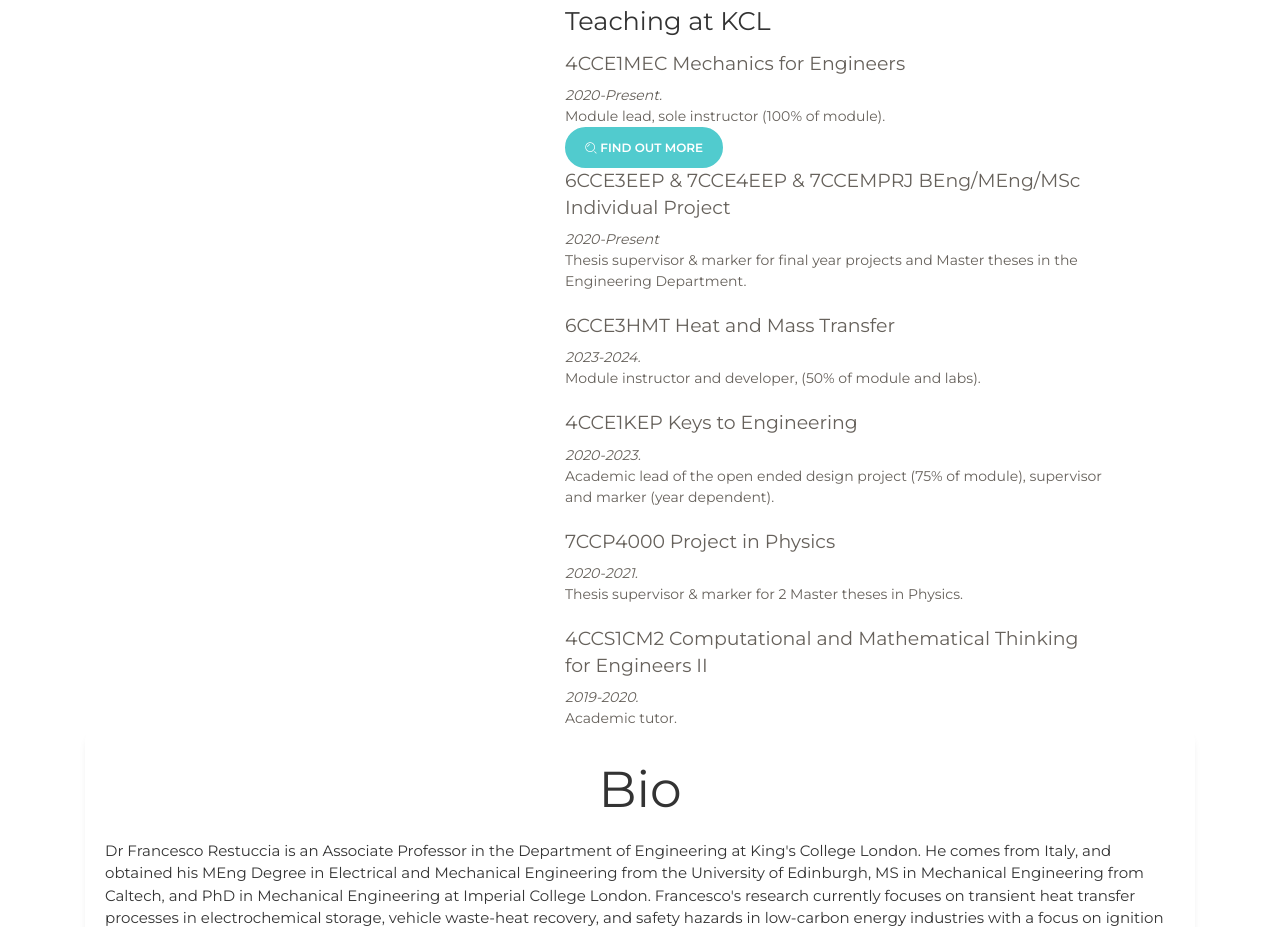
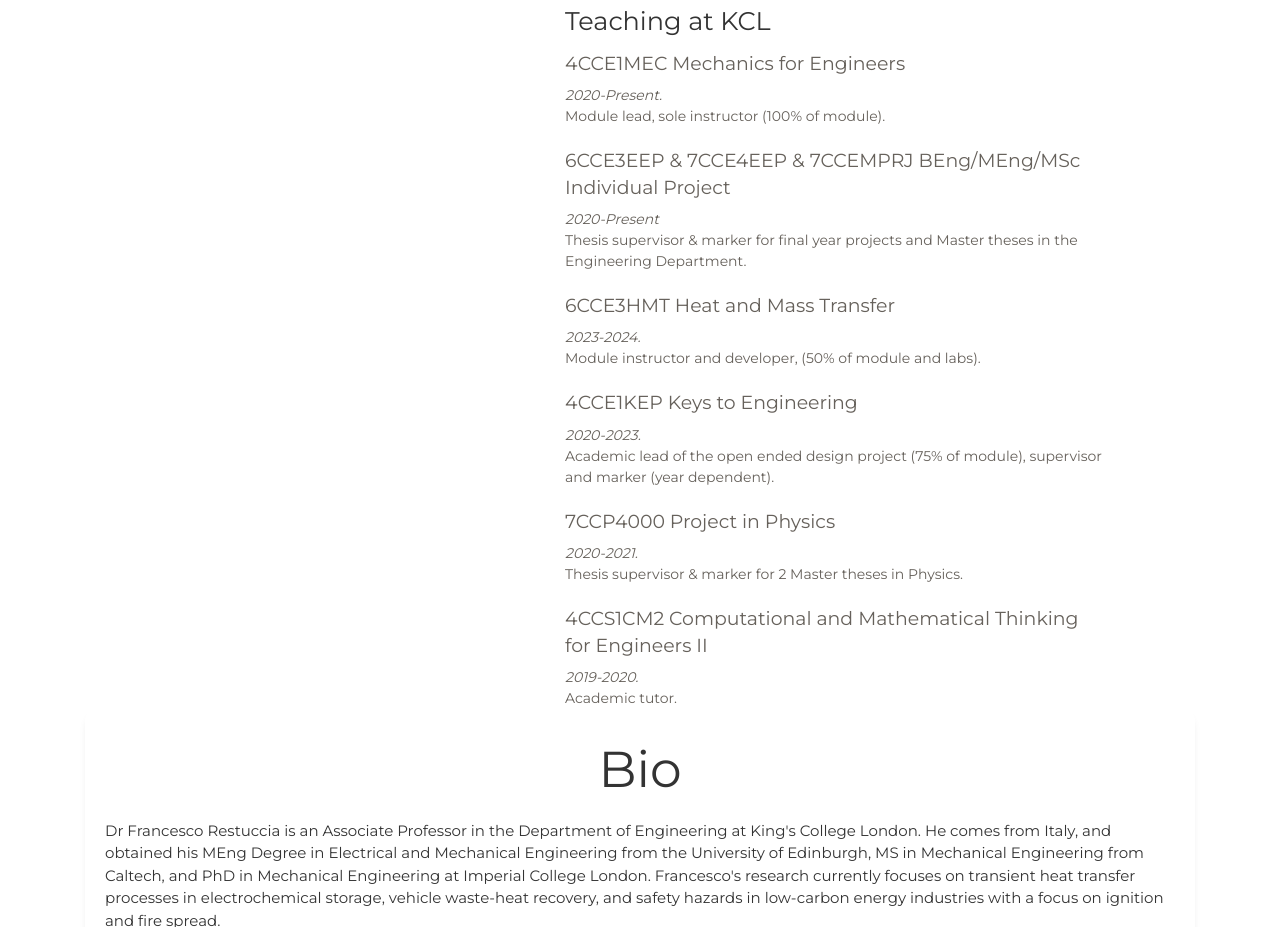
Before and after one commit to heatandfire/heatandfire.github.io, a website: page francesco-restuccia.html in a window 1280 px wide. Shown: the part 1316-2243 px from the top of the page. Drawn offline with Linux system fonts and the light colour scheme; some packages are replaced by stand-ins of ours.

Commit message:
Update francesco-restuccia.html

```diff
--- a/francesco-restuccia.html
+++ b/francesco-restuccia.html
@@ -163,8 +163,6 @@
 			<h5>4CCE1MEC Mechanics for Engineers</h5>
 			<i>2020-Present.</i>  <br>
 			Module lead, sole instructor (100&percnt; of module). <br>
-			<a href="francesco-restuccia.html#" class="btn btn-primary btn-round card-link" target="#aboutMEC">
-                                    <i class="nc-icon nc-zoom-split" aria-hidden="true"></i> Find out More </a>
 			 <br>
 <!-- The aim of this module is to provide students with a fundamental knowledge of classical mechanics, including elements from both dynamics and statics.
 			Topics will include: applications of Newton’s Laws, single particle & rigid body dynamics, impact, static equilibrium, vibration, shear and stress.
```
